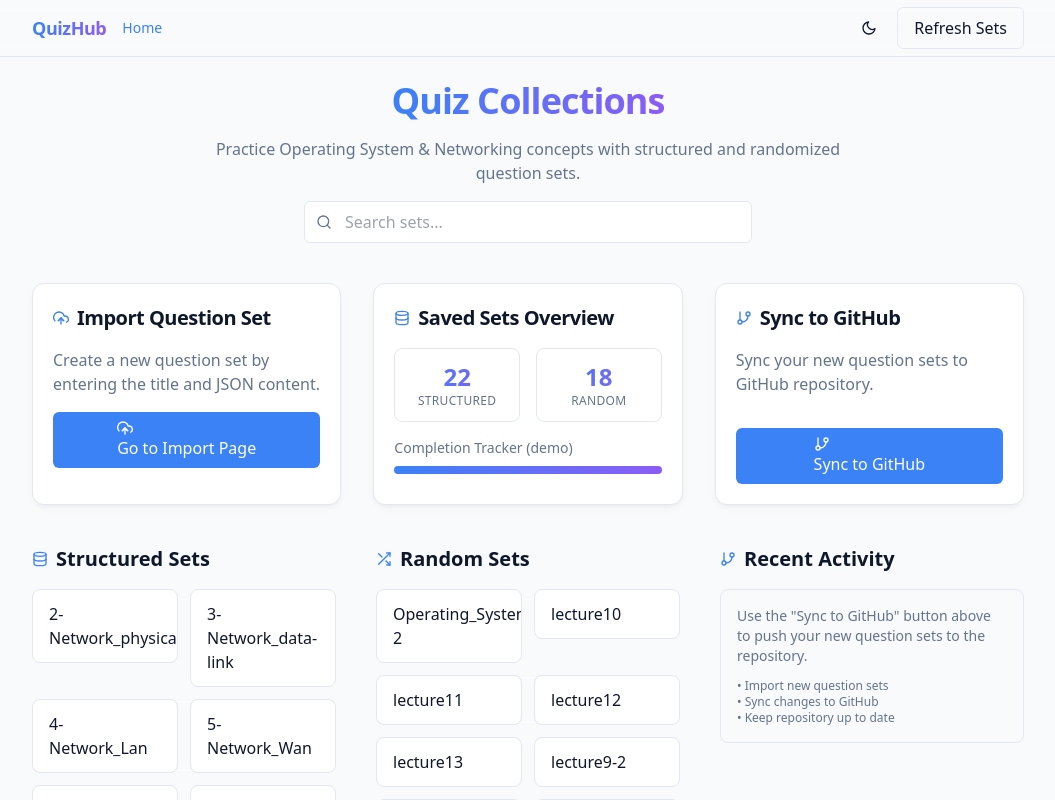
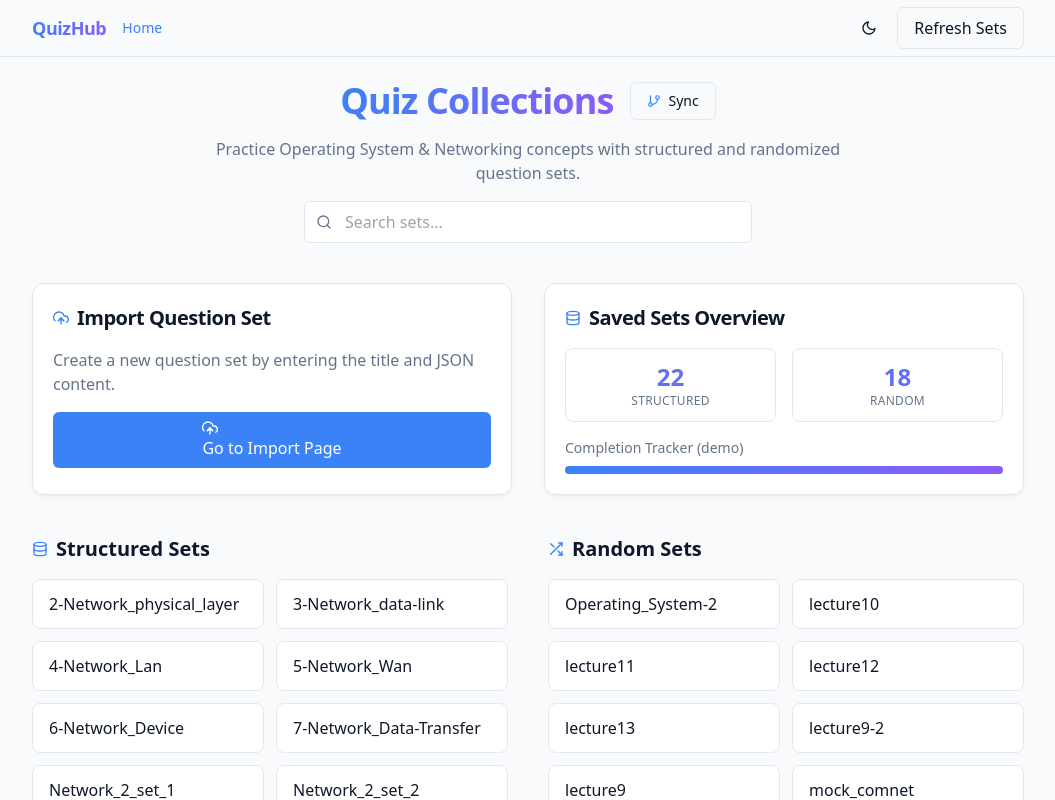
Before and after one commit to XunFlowerrr/os-network-mock-exam, a Next.js app: page / in a window 1280 px wide. Shown: the top 800 px of the page, without its empty margins (112-1167 px from the left). Built offline with nearby package versions, Linux system fonts and the light colour scheme.

Commit message:
feat: Add sync button to header and remove redundant sync card

```diff
--- a/src/app/page.tsx
+++ b/src/app/page.tsx
@@ -68,9 +68,22 @@ export default function Home() {
   return (
     <div className="space-y-10">
       <div className="text-center space-y-4">
-        <h1 className="text-3xl md:text-4xl font-bold tracking-tight">
-          <span className="gradient-text">Quiz Collections</span>
-        </h1>
+        <div className="flex items-center justify-center gap-4 mb-4">
+          <h1 className="text-3xl md:text-4xl font-bold tracking-tight">
+            <span className="gradient-text">Quiz Collections</span>
+          </h1>
+          <Button
+            onClick={handleSyncToGithub}
+            loading={syncing}
+            variant="outline"
+            leftIcon={<FiGitBranch className="text-accent" />}
+            className="px-3 py-2 text-sm"
+          >
+            <span className="hidden sm:inline">
+              {syncing ? "Syncing..." : "Sync"}
+            </span>
+          </Button>
+        </div>
         <p className="text-muted max-w-2xl mx-auto">
           Practice Operating System & Networking concepts with structured and
           randomized question sets.
@@ -87,7 +100,7 @@ export default function Home() {
         </div>
       </div>
 
-      <div className="grid md:grid-cols-3 gap-8">
+      <div className="grid md:grid-cols-2 gap-8">
         <Card>
           <CardHeader className="flex items-center gap-2">
             <FiUploadCloud className="text-accent" />
@@ -141,29 +154,9 @@ export default function Home() {
             </div>
           </CardContent>
         </Card>
-
-        <Card>
-          <CardHeader className="flex items-center gap-2">
-            <FiGitBranch className="text-accent" />
-            <CardTitle>Sync to GitHub</CardTitle>
-          </CardHeader>
-          <CardContent>
-            <p className="text-muted mb-4">
-              Sync your new question sets to GitHub repository.
-            </p>
-            <Button
-              onClick={handleSyncToGithub}
-              loading={syncing}
-              className="w-full"
-            >
-              <FiGitBranch className="mr-2" />
-              {syncing ? "Syncing..." : "Sync to GitHub"}
-            </Button>
-          </CardContent>
-        </Card>
       </div>
 
-      <div className="grid md:grid-cols-3 gap-10">
+      <div className="grid md:grid-cols-2 gap-10">
         <section className="space-y-4">
           <div className="flex items-center gap-2">
             <FiDatabase className="text-accent" />
@@ -219,24 +212,6 @@ export default function Home() {
             })}
           </ul>
         </section>
-
-        <section className="space-y-4">
-          <div className="flex items-center gap-2">
-            <FiGitBranch className="text-accent" />
-            <h2 className="text-xl font-semibold">Recent Activity</h2>
-          </div>
-          <div className="p-4 rounded-lg border border-border bg-background/50">
-            <p className="text-sm text-muted">
-              Use the "Sync to GitHub" button above to push your new question
-              sets to the repository.
-            </p>
-            <div className="mt-3 text-xs text-muted">
-              <p>• Import new question sets</p>
-              <p>• Sync changes to GitHub</p>
-              <p>• Keep repository up to date</p>
-            </div>
-          </div>
-        </section>
       </div>
     </div>
   );
```
